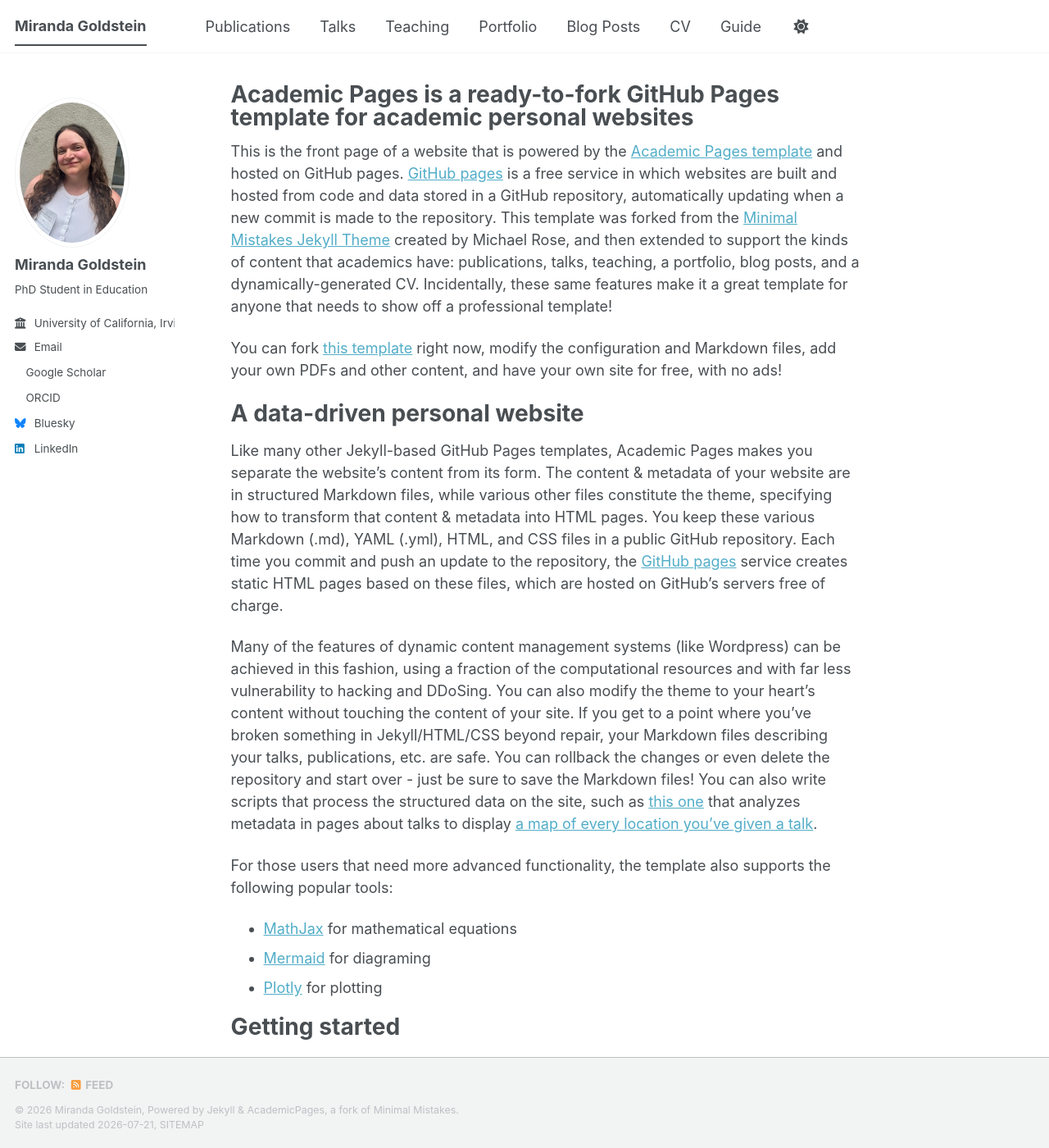
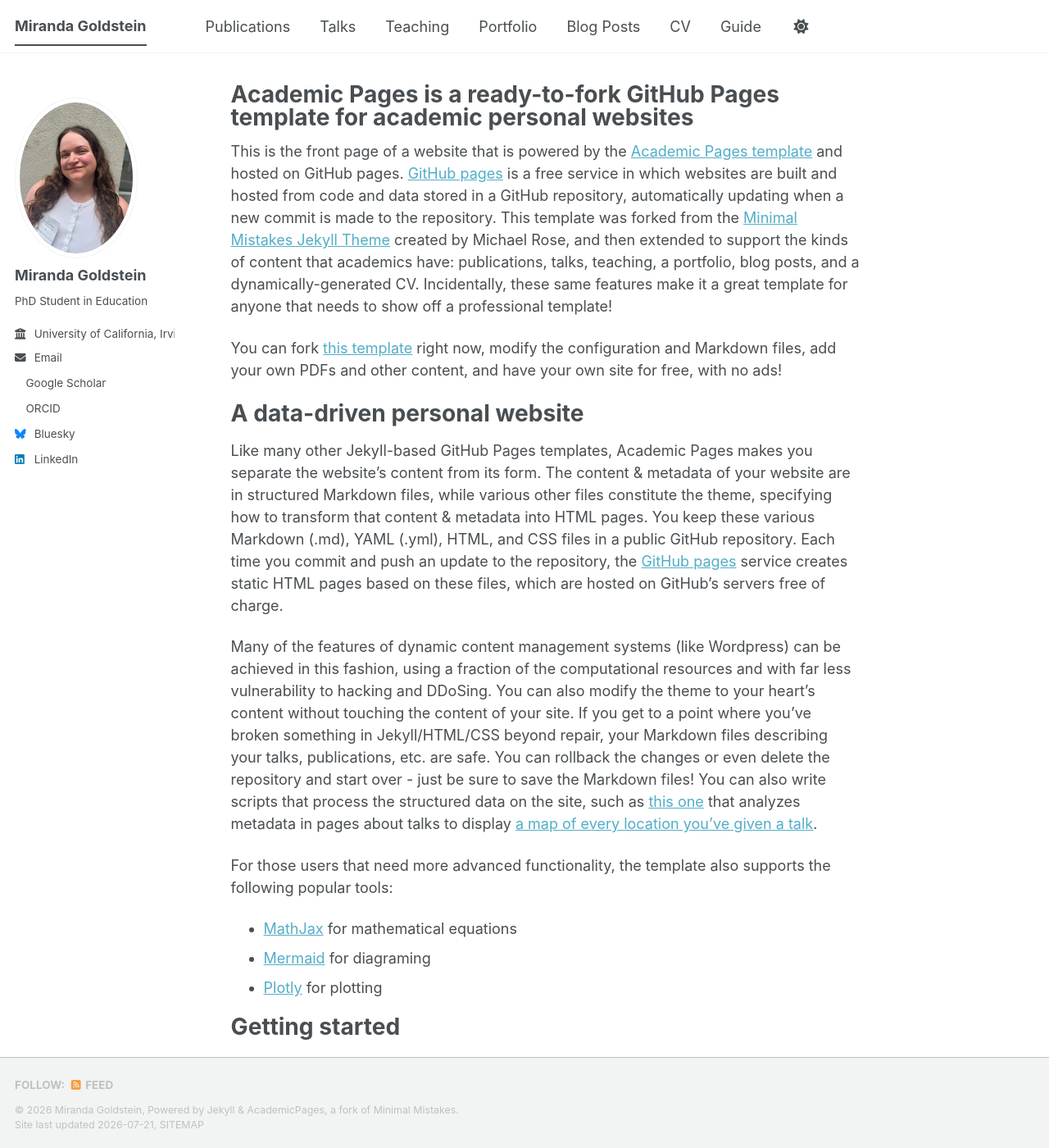
Before and after one commit to mirandagoldstein/mirandagoldstein.github.io, a Jekyll site: the page built from _pages/about.md, in a window 1280 px wide and 1400 px high. Shown: the whole window at 82% size. Built offline with Jekyll 4.4.1, drawn with Linux system fonts in a browser that asks for light colours; a style sheet for code colours, icons or effects is not loaded.

Commit message:
Update _sidebar.scss

```diff
--- a/_sass/layout/_sidebar.scss
+++ b/_sass/layout/_sidebar.scss
@@ -154,7 +154,7 @@
   }
 
   img {
-    max-width: 140px;
+    max-width: 150px;
     border-radius: 50%;
 
     @include breakpoint($large) {
```
